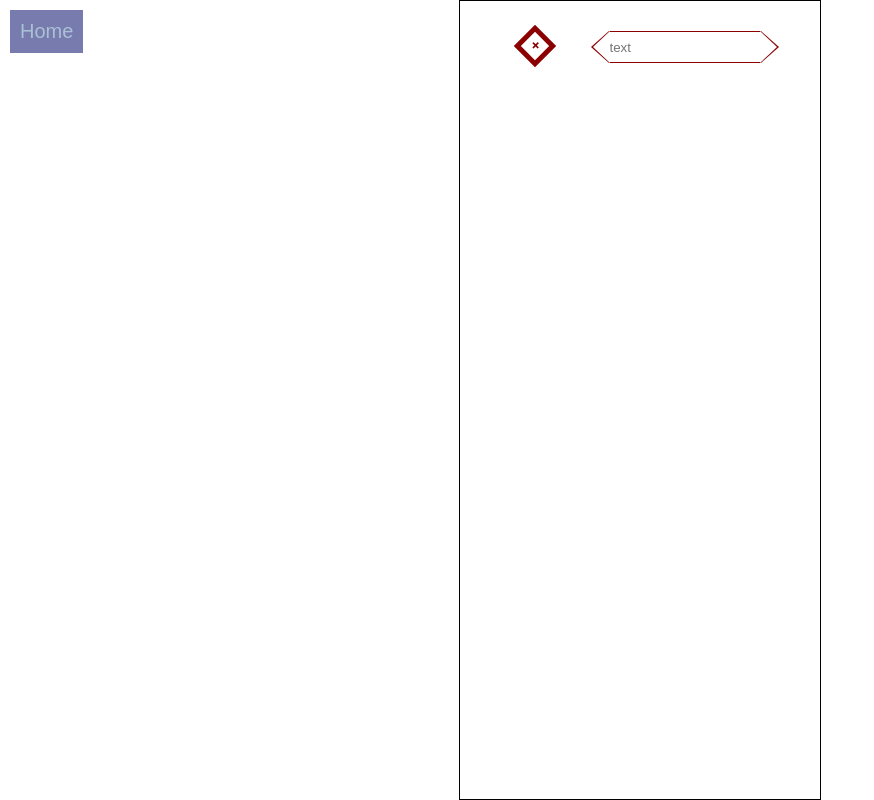
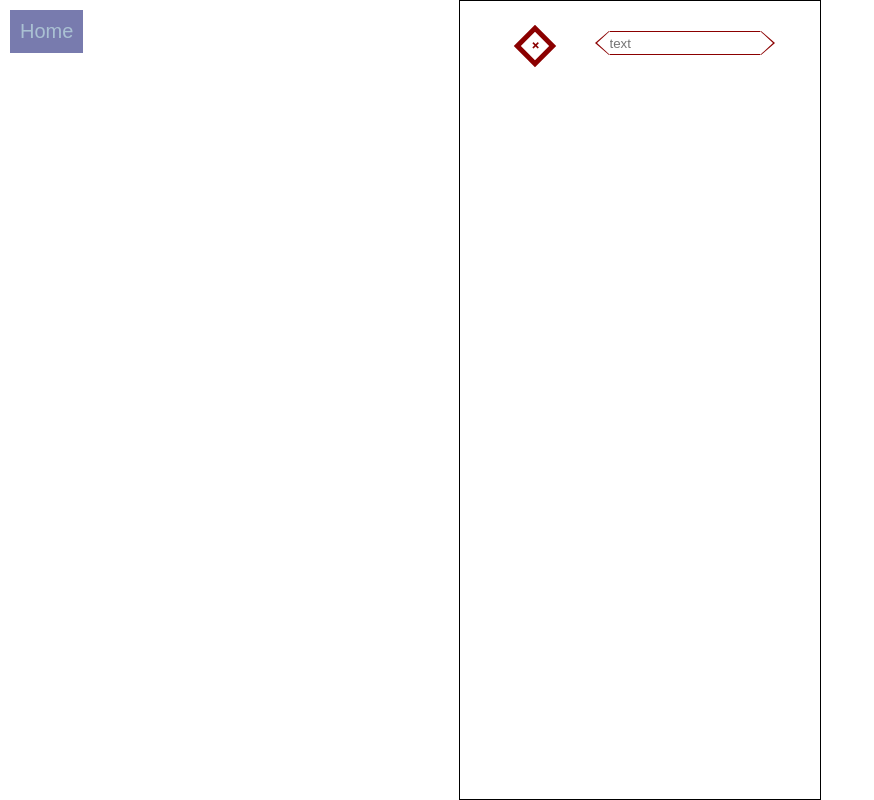
Before and after one commit to sheyn23/templates, a Vue app: page /red in a window 1280 px wide. Shown: the whole page, without its empty margins (0-874 px from the left). Built offline with nearby package versions, Linux system fonts and the light colour scheme.

Commit message:
auto-calc input

```diff
--- a/src/components/ProjectRed/input.vue
+++ b/src/components/ProjectRed/input.vue
@@ -13,14 +13,16 @@ export default {
 </script>
 
 <style lang="sass">
+  $inputHeight: 22px
   $borderWidth: 1px
+  $after: ($borderWidth * 2 + $inputHeight) / 2
   $borderColor: darkred
   $innerColor: white
 
   .input
     background: $innerColor
     border: $borderWidth solid $borderColor
-    height: 30px
+    height: $inputHeight
     width: 150px
     position: relative
 
@@ -28,32 +30,32 @@ export default {
       &::before, &::after
         content: ''
         position: absolute
-        left: -35px
+        left: (-$inputHeight - 5px)
         bottom: -1px
-        border: 16px solid transparent
-        border-right: 18px solid $borderColor
+        border: $after solid transparent
+        border-right: $after+2 solid $borderColor
 
       &::after
-        border-right: 17px solid $innerColor
+        border-right: $after+1 solid $innerColor
         bottom: -1px
-        left: -33px
+        left: (-$inputHeight - 3px)
 
 
     .input__right
       &::before, &::after
         content: ''
         position: absolute
-        right: -35px
+        right: (-$inputHeight - 5px)
         bottom: -1px
-        border: 16px solid transparent
-        border-left: 18px solid $borderColor
+        border: $after solid transparent
+        border-left: $after+2 solid $borderColor
 
 
     .input__right
       &::after
-        border-left: 17px solid $innerColor
+        border-left: $after+1 solid $innerColor
         bottom: -1px
-        right: -33px
+        right: (-$inputHeight - 3px)
 
 
     input
```
